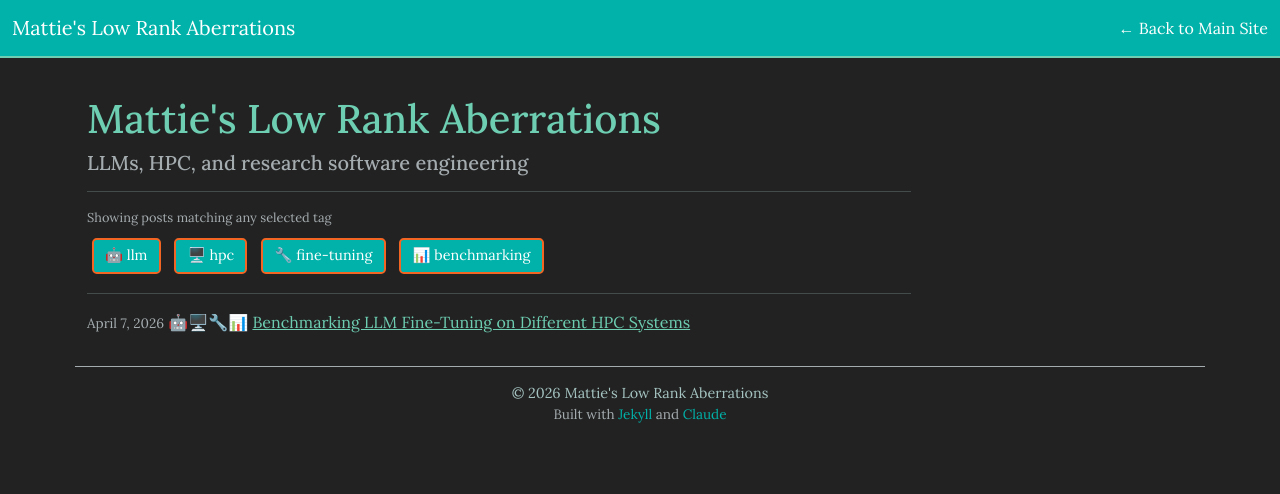
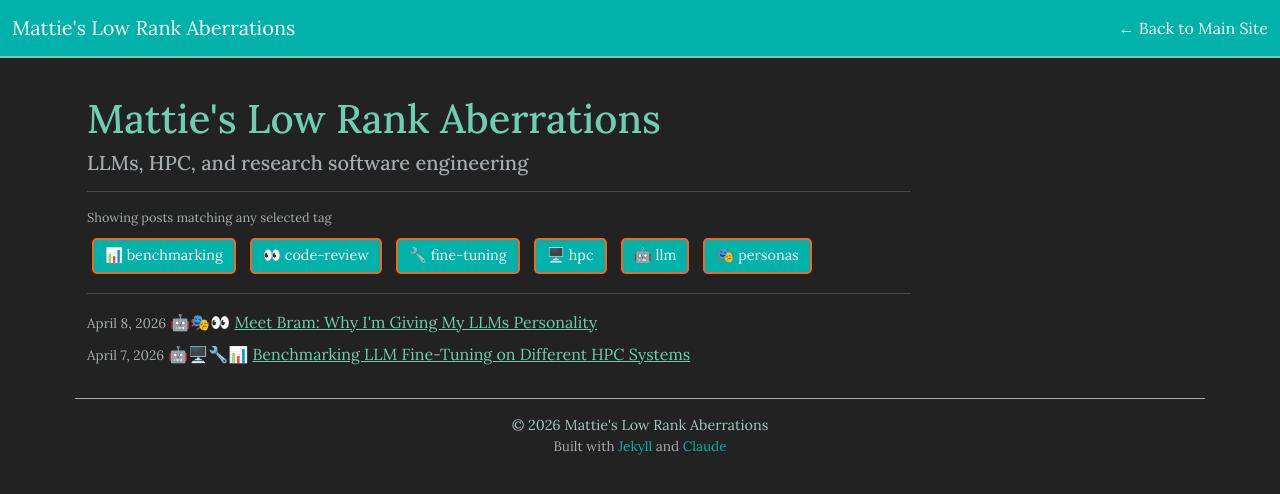
Before and after one commit to niznik-dev/blog, a Jekyll site: the page built from index.html, in a window 1280 px wide. Shown: the top 494 px of the page. Built offline with Jekyll 4.4.1, drawn with Linux system fonts in a browser that asks for light colours; part of the change alters nothing that is shown.

Commit message:
Add blog post on LLM personas and Bram
Co-Authored-By: Claude Opus 4.6 (1M context) <noreply@anthropic.com>

```diff
--- a/_data/tags.yml
+++ b/_data/tags.yml
@@ -1,4 +1,6 @@
+benchmarking: "📊"
+code-review: "👀"
+fine-tuning: "🔧"
+hpc: "🖥️"
 llm: "🤖"
-hpc: "🖥️"
-fine-tuning: "🔧"
-benchmarking: "📊"
+personas: "🎭"
--- /dev/null
+++ b/_posts/2026-04-08-llm-personas.md
@@ -0,0 +1,34 @@
+---
+layout: post
+title: "Meet Bram: Why I'm Giving My LLMs Personality"
+date: 2026-04-08
+tags: [llm, personas, code-review]
+---
+
+I talk to AI characters in my personal life. Beethoven, for instance (obviously). And there's the whole [Kelsey Plum Talk2Me twin](https://kelseyplum.ai/) thing. So when I found myself reading the same Claude-isms over and over at work — on a small team where Claude is basically my work spouse — I figured: why not have some variety here too?
+
+## The problem with polite
+
+If you've used LLMs for code review or research feedback, you know the vibe. Everything is "great question!" and "that's a really interesting approach!" even when your approach is not that interesting. (In my case, there might be a bit more sarcasm and sci-fi references but you get the point.) Models default to positive coaching. They cheer you up. More cynically, they want you to keep engaging. And that's fine sometimes, but it's a poor substitute for the kind of pointed, skeptical questions I get in my research group.
+
+There's actual research backing this up. Anthropic published a [study on sycophancy in language models](https://arxiv.org/abs/2310.13548) showing how RLHF training incentivizes agreement over correctness. MIT and Penn State [found](https://news.mit.edu/2026/personalization-features-can-make-llms-more-agreeable-0218) that the longer you talk to a personalized model, the worse the problem gets. So this isn't just vibes — the agreeable default is a documented feature of how these systems are trained.
+
+## Enter Bram
+
+Bram is a skeptical, curmudgeonly software engineer in his early 60s from Rhode Island. He started writing Fortran before most of his colleagues were born, went from defense contracting to Bell Labs to academia, and measures everything against the bar of "bugs had real consequences and the architecture had to work the first time." He goes crabbing on weekends. Because of course he does. 🦀
+
+The idea was part elder statesman, part cantankerous wise sage. Think a less lovable Scotty from Star Trek, crossed with maybe a little Bill Belichick, crossed with maybe a little Ahab. The kind of person who gives you the skeptical question you need to hear, not the encouraging pat on the back you want.
+
+I use Bram for things like design reviews and PR reviews — places where I want a second opinion that's actually willing to push back. Our team had previously talked about setting up a panel of agents for software development, but it's been on the backburner. Now that I'm doing more involved code reviews, having a reliably skeptical voice looking things over has been genuinely useful, whether the code is mine or someone else's. I don't have to agree with Bram, but getting some ideas out in the open is helpful for me (especially if I had already considered them myself). I don't want to send Bram out into the world; I want to pull him into a group meeting. Perhaps I'm naive to not want to let go of the reins just yet, but I think it's important to be along for the ride and still learning.
+
+## One may ask: *"Is this just prompt engineering with extra steps?"*
+
+Maybe! But I need a little fun here and there.
+
+More seriously: a persona isn't a one-line "act as..." prompt. It's a character design with calibrated opinions, domain expertise, blind spots, and guardrails. Asking a specific character — one whose default mode is skeptical — makes it much harder for the model to rubber-stamp your work. Even when you disagree with Bram's feedback, that disagreement is useful. It forces you to articulate *why* your approach is the right one.
+
+## What's next
+
+I'm actively thinking about what a small council of expert personas might look like. Bram is good for code and methodology review, but there are other gaps — someone for research design, someone for writing, maybe someone who's actually encouraging when that's what's called for. I'm trying to figure out what's genuinely helpful versus pure performance.
+
+I don't think any of my personas will be groundbreaking, but they might be a useful reference point. I've [open-sourced the definitions](https://github.com/niznik-dev/llm-personas) under GPL-3.0 so that derivatives stay open, and I'd love for colleagues and other researchers to riff on them. I don't think anyone knows the answer yet, so I'll just be part of the experiment for now. 😁
```
